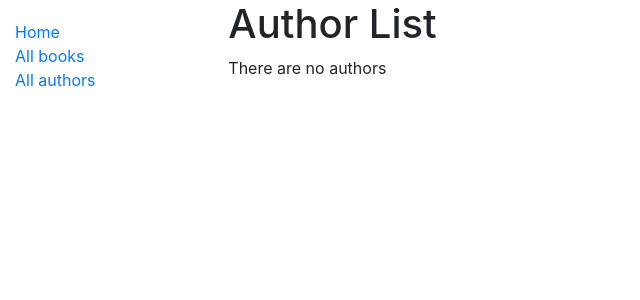
After one commit to havenvo/django-locallibrary-practice, a Django app: page /catalog/authors/ in a window 1280 px wide. The commit adds this page. Shown: the top 300 px of the page, without its empty margins (0-640 px from the left). Run offline with Django 3.2, Linux system fonts and the light colour scheme; data that the repository does not hold is empty; some libraries are stand-ins or nearby versions.

Commit message:
Add author list and author detail view

```diff
--- a/catalog/templates/base_generic.html
+++ b/catalog/templates/base_generic.html
@@ -18,7 +18,7 @@
             <ul class="sidebar-nav">
                 <li><a href="{% url 'index' %}">Home</a></li>
                 <li><a href="{% url 'books' %}">All books</a></li>
-                <li><a href="">All authors</a></li>
+                <li><a href="{% url 'authors' %}">All authors</a></li>
             </ul>
             {% endblock %}
         </div>
--- /dev/null
+++ b/catalog/templates/catalog/author_list.html
@@ -0,0 +1,16 @@
+{% extends "base_generic.html" %}
+
+{% block content %}
+  <h1>Author List</h1>
+  {% if author_list %}
+  <ul>
+    {% for author in author_list %}
+      <li>
+        <a href="{{ author.get_absolute_url }}">{{ author.first_name }}, {{author.last_name}}</a>
+      </li>
+    {% endfor %}
+  </ul>
+  {% else %}
+    <p>There are no authors</p>
+  {% endif %}
+{% endblock %}
--- a/catalog/templates/catalog/book_detail.html
+++ b/catalog/templates/catalog/book_detail.html
@@ -3,7 +3,7 @@
 {% block content %}
   <h1>Title: {{ book.title }}</h1>
 
-  <p><strong>Author:</strong> <a href="">{{ book.author }}</a></p> <!-- author detail link not yet defined -->
+  <p><strong>Author:</strong> <a href="{% url 'author-detail' book.author.pk %}">{{ book.author }}</a></p> <!-- author detail link not yet defined -->
   <p><strong>Summary:</strong> {{ book.summary }}</p>
   <p><strong>ISBN:</strong> {{ book.isbn }}</p>
   <p><strong>Language:</strong> {{ book.language }}</p>
--- a/catalog/urls.py
+++ b/catalog/urls.py
@@ -4,5 +4,7 @@ from . import views
 urlpatterns = [
     path('', views.index, name='index'),
     path('books/', views.BookListView.as_view(), name='books'),
-    path('book/<int:pk>', views.BookDetailView.as_view(), name='book-detail')
+    path('book/<int:pk>', views.BookDetailView.as_view(), name='book-detail'),
+    path('authors/', views.AuthorListView.as_view(), name='authors'),
+    path('authors/<int:pk>', views.AuthorDetailView.as_view(), name='author-detail')
 ]
--- a/catalog/views.py
+++ b/catalog/views.py
@@ -18,7 +18,7 @@ def index(request):
         'num_instances': num_instances,
         'num_instances_available': num_instances_available,
         'num_authors': num_authors,
-        'num_genres': num_genres
+        'num_genres': num_genres,
     }
 
     return render(request, 'index.html', context=context)
@@ -42,3 +42,22 @@ class BookListView(generic.ListView):
 
 class BookDetailView(generic.DetailView):
     model = Book
+
+
+class AuthorListView(generic.ListView):
+    model = Author
+    paginate_by = 5
+
+    def get_queryset(self):
+        return Author.objects.all()
+
+    def get_context_data(self, **kwargs):
+        # Call the base implementation first to get the context
+        context = super(AuthorListView, self).get_context_data(**kwargs)
+        # Create any data and add it to the context
+        context['some_data'] = 'This is just some data'
+        return context
+
+
+class AuthorDetailView(generic.DetailView):
+    model = Author
```
Also changed, not shown: catalog/templates/catalog/author_detail.html (added, +17 -0 lines).
